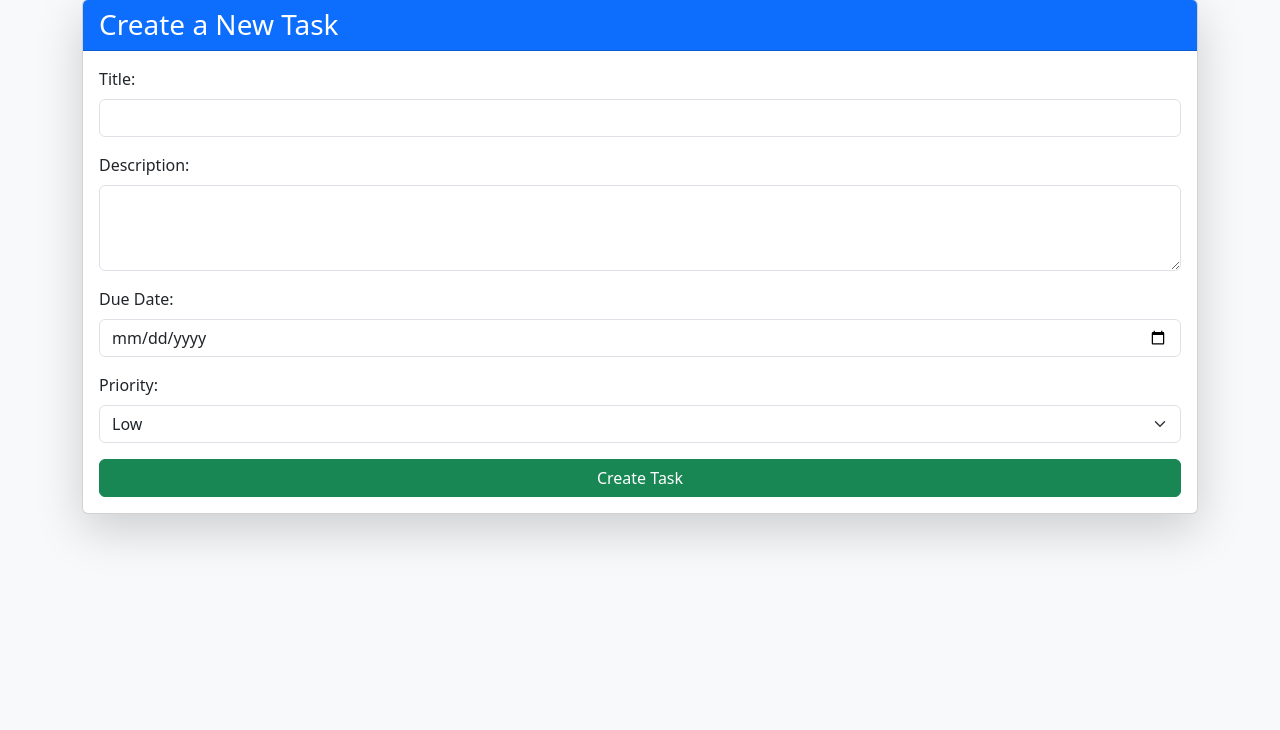
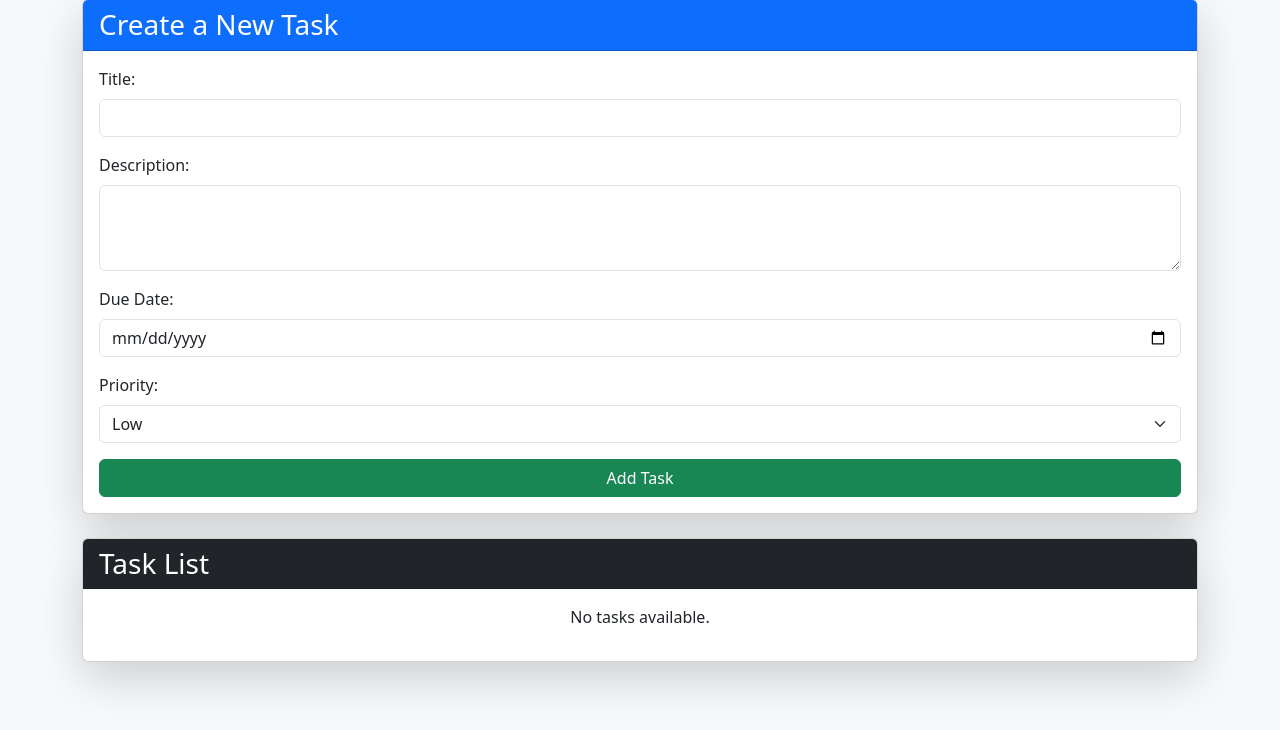
Before and after one commit to nclbrb/ListManagement, a PHP site: page / in a window 1280 px wide. Shown: the part 49-779 px from the top of the page. Run offline with PHP 8.4, Linux system fonts and the light colour scheme.

Commit message:
creata an task and save it to the session

```diff
--- a/index.php
+++ b/index.php
@@ -1,25 +1,26 @@
 <?php
-require 'db.php'; // Database connection
+session_start();
 
-$message = "";
+// Initialize tasks array in session if not set
+if (!isset($_SESSION['tasks'])) {
+    $_SESSION['tasks'] = [];
+}
 
-if ($_SERVER["REQUEST_METHOD"] == "POST") {
+// Handle form submission to add a task
+if ($_SERVER["REQUEST_METHOD"] == "POST" && isset($_POST['add_task'])) {
     $title = $_POST['title'];
     $description = $_POST['description'];
     $due_date = $_POST['due_date'];
     $priority = $_POST['priority'];
 
-    $stmt = $conn->prepare("INSERT INTO tasks (title, description, due_date, priority) VALUES (?, ?, ?, ?)");
-    $stmt->bind_param("ssss", $title, $description, $due_date, $priority);
+    $task = [
+        'title' => $title,
+        'description' => $description,
+        'due_date' => $due_date,
+        'priority' => $priority
+    ];
 
-    if ($stmt->execute()) {
-        $message = "<div class='alert alert-success'>Task created successfully!</div>";
-    } else {
-        $message = "<div class='alert alert-danger'>Error creating task.</div>";
-    }
-
-    $stmt->close();
-    $conn->close();
+    $_SESSION['tasks'][] = $task;
 }
 ?>
 
@@ -28,7 +29,7 @@ if ($_SERVER["REQUEST_METHOD"] == "POST") {
 <head>
     <meta charset="UTF-8">
     <meta name="viewport" content="width=device-width, initial-scale=1">
-    <title>Create Task</title>
+    <title>Task Manager (Session-Based)</title>
     <!-- Bootstrap CSS -->
     <link href="https://cdn.jsdelivr.net/npm/bootstrap@5.3.0/dist/css/bootstrap.min.css" rel="stylesheet">
 </head>
@@ -40,7 +41,6 @@ if ($_SERVER["REQUEST_METHOD"] == "POST") {
             <h3 class="mb-0">Create a New Task</h3>
         </div>
         <div class="card-body">
-            <?php echo $message; ?>
             <form method="POST">
                 <div class="mb-3">
                     <label class="form-label">Title:</label>
@@ -66,8 +66,41 @@ if ($_SERVER["REQUEST_METHOD"] == "POST") {
                     </select>
                 </div>
 
-                <button type="submit" class="btn btn-success w-100">Create Task</button>
+                <button type="submit" name="add_task" class="btn btn-success w-100">Add Task</button>
             </form>
+        </div>
+    </div>
+
+    <!-- Task List -->
+    <div class="card shadow-lg mt-4">
+        <div class="card-header bg-dark text-white">
+            <h3 class="mb-0">Task List</h3>
+        </div>
+        <div class="card-body">
+            <?php if (!empty($_SESSION['tasks'])): ?>
+                <table class="table table-bordered">
+                    <thead class="table-dark">
+                        <tr>
+                            <th>Title</th>
+                            <th>Description</th>
+                            <th>Due Date</th>
+                            <th>Priority</th>
+                        </tr>
+                    </thead>
+                    <tbody>
+                        <?php foreach ($_SESSION['tasks'] as $task): ?>
+                            <tr>
+                                <td><?php echo htmlspecialchars($task['title']); ?></td>
+                                <td><?php echo htmlspecialchars($task['description']); ?></td>
+                                <td><?php echo htmlspecialchars($task['due_date']); ?></td>
+                                <td><?php echo htmlspecialchars($task['priority']); ?></td>
+                            </tr>
+                        <?php endforeach; ?>
+                    </tbody>
+                </table>
+            <?php else: ?>
+                <p class="text-center">No tasks available.</p>
+            <?php endif; ?>
         </div>
     </div>
 </div>
```
